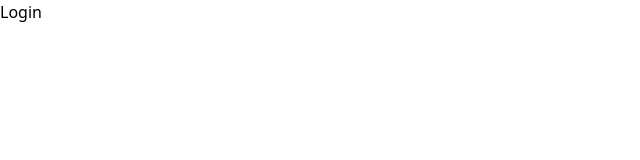
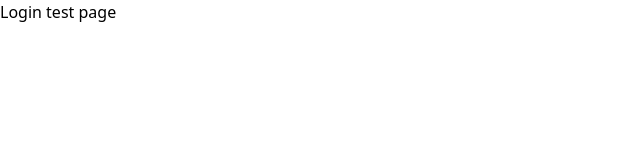
Before and after one commit to aryan216/miniature-meme, a React (Vite) app in the folder vite-project/: page /login in a window 1280 px wide. Shown: the top 160 px of the page, without its empty margins (0-640 px from the left). Built offline with nearby package versions, Linux system fonts and the light colour scheme.

Commit message:
test commit

```diff
--- a/vite-project/src/pages/Login.jsx
+++ b/vite-project/src/pages/Login.jsx
@@ -2,7 +2,7 @@ import React from 'react'
 
 const Login = () => {
   return (
-    <div>Login</div>
+    <div>Login test page</div>
   )
 }
 
```
